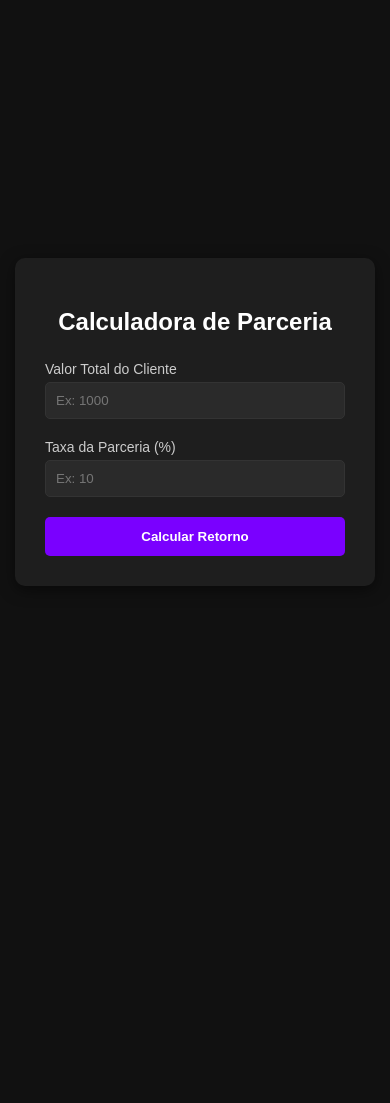
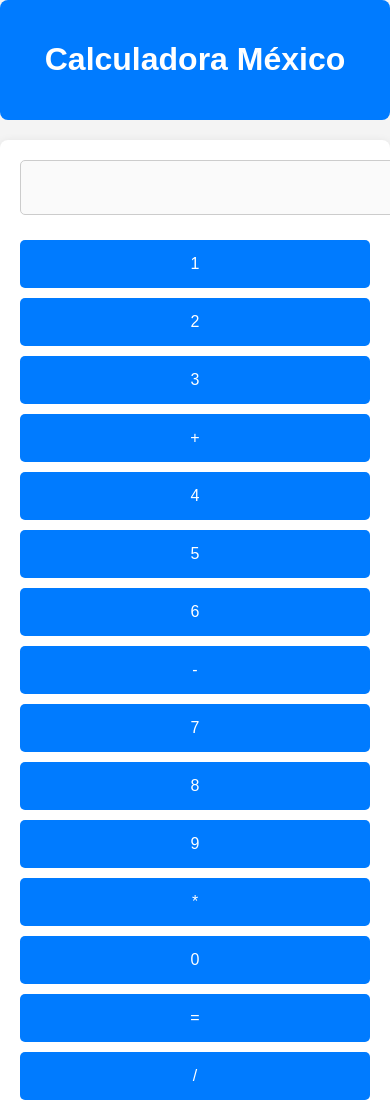
Before and after one commit to nightmarefff/calculadora-mexico, a plain HTML site: page index.html in a window 390 px wide. Shown: the top 1103 px of the page. Before the commit the page ends 844 px from the top, so only its background shows below. Drawn offline with Linux system fonts and the light colour scheme.

Commit message:
Update index.html with modern responsive design and improved styling.

```diff
--- a/index.html
+++ b/index.html
@@ -1,114 +1,91 @@
 <!DOCTYPE html>
- <html lang="pt-br">
+<html lang="en">
 <head>
     <meta charset="UTF-8">
- <title>Calculadora de Parceria</title>
+    <meta name="viewport" content="width=device-width, initial-scale=1.0">
+    <title>Calculadora México</title>
+    <link rel="stylesheet" href="styles.css">
     <style>
- body{
-     font-family: Arial;
-     background:#111;
-     color:white;
-     display:flex;
-     justify-content:center;
-     align-items:center;
-     height:100vh;
+        body {
+            background-color: #f4f4f4;
+            font-family: 'Arial', sans-serif;
             margin: 0;
+            padding: 0;
         }
-
- .box{
-     background:#1e1e1e;
-     padding:30px;
-     border-radius:10px;
-     width:300px;
-     box-shadow: 0 4px 15px rgba(0, 0, 0, 0.5);
+        header {
+            background: #007bff;
+            color: white;
+            padding: 20px;
+            text-align: center;
+            border-radius: 8px;
+            margin-bottom: 20px;
         }
-
- label {
-     display: block;
-     margin-bottom: 5px;
-     font-size: 14px;
-     color: #ccc;
+        .calculator {
+            background: white;
+            border-radius: 8px;
+            box-shadow: 0 2px 10px rgba(0,0,0,0.1);
+            max-width: 400px;
+            margin: auto;
+            padding: 20px;
         }
-
- input{
+        .button {
             width: 100%;
-     padding: 10px;
+            padding: 15px;
+            margin: 5px 0;
+            border: none;
+            border-radius: 5px;
+            background-color: #007bff;
+            color: white;
+            font-size: 18px;
+            transition: background-color 0.3s;
+        }
+        .button:hover {
+            background-color: #0056b3;
+        }
+        .display {
+            width: 100%;
+            padding: 15px;
             margin-bottom: 20px;
+            border: 1px solid #ccc;
             border-radius: 5px;
-     border: 1px solid #333;
-     background: #2a2a2a;
-     color: white;
-     box-sizing: border-box;
+            font-size: 24px;
+            text-align: right;
         }
-
- button{
-     width:100%;
-     padding:12px;
-     background:#7a00ff;
-     border:none;
-     border-radius: 5px;
-     color:white;
-     font-weight:bold;
-     cursor:pointer;
-     transition: background 0.3s;
+        @media (max-width: 600px) {
+            .button {
+                font-size: 16px;
             }
-
- button:hover {
-     background: #6a00e0;
+            .display {
+                font-size: 20px;
             }
-
- .result{
-     margin-top:20px;
-     font-size:18px;
-     font-weight: bold;
-     text-align: center;
-     padding: 10px;
-     border-radius: 5px;
-     background: #2a2a2a;
-     display: none;
         }
     </style>
 </head>
-
 <body>
-
- <div class="box">
-
- <h2 style="text-align: center; margin-bottom: 25px;">Calculadora de Parceria</h2>
-
- <label for="valor">Valor Total do Cliente</label>
- <input type="number" id="valor" placeholder="Ex: 1000">
-
- <label for="taxa">Taxa da Parceria (%)</label>
- <input type="number" id="taxa" placeholder="Ex: 10">
-
- <button onclick="calcular()">Calcular Retorno</button>
-
- <div class="result" id="resultado"></div>
-
+    <header>
+        <h1>Calculadora México</h1>
+    </header>
+    <div class="calculator">
+        <input type="text" class="display" id="display" disabled>
+        <button class="button" id="btn1">1</button>
+        <button class="button" id="btn2">2</button>
+        <button class="button" id="btn3">3</button>
+        <button class="button" id="btnAdd">+</button>
+        <button class="button" id="btn4">4</button>
+        <button class="button" id="btn5">5</button>
+        <button class="button" id="btn6">6</button>
+        <button class="button" id="btnSubtract">-</button>
+        <button class="button" id="btn7">7</button>
+        <button class="button" id="btn8">8</button>
+        <button class="button" id="btn9">9</button>
+        <button class="button" id="btnMultiply">*</button>
+        <button class="button" id="btn0">0</button>
+        <button class="button" id="btnEqual">=</button>
+        <button class="button" id="btnDivide">/</button>
+        <button class="button" id="btnClear">C</button>
     </div>
-
     <script>
- function calcular(){
-     const valorInput = document.getElementById("valor");
-     const taxaInput = document.getElementById("taxa");
-     const resultadoDiv = document.getElementById("resultado");
-
-     let valor = parseFloat(valorInput.value);
-     let taxa = parseFloat(taxaInput.value);
-
-     if (isNaN(valor) || isNaN(taxa)) {
-         alert("Por favor, insira valores válidos.");
-         return;
-     }
-
-     let taxaValor = valor * (taxa/100);
-     let valorFinal = valor - taxaValor;
-
-     resultadoDiv.style.display = "block";
-     resultadoDiv.innerHTML = "Valor Líquido: R$ " + valorFinal.toLocaleString('pt-BR', { minimumFractionDigits: 2, maximumFractionDigits: 2 });
- }
+        // JavaScript for calculator functionality can be added here.
     </script>
-
 </body>
 </html>
```
Lines whose indentation alone changed are shown as unchanged.
